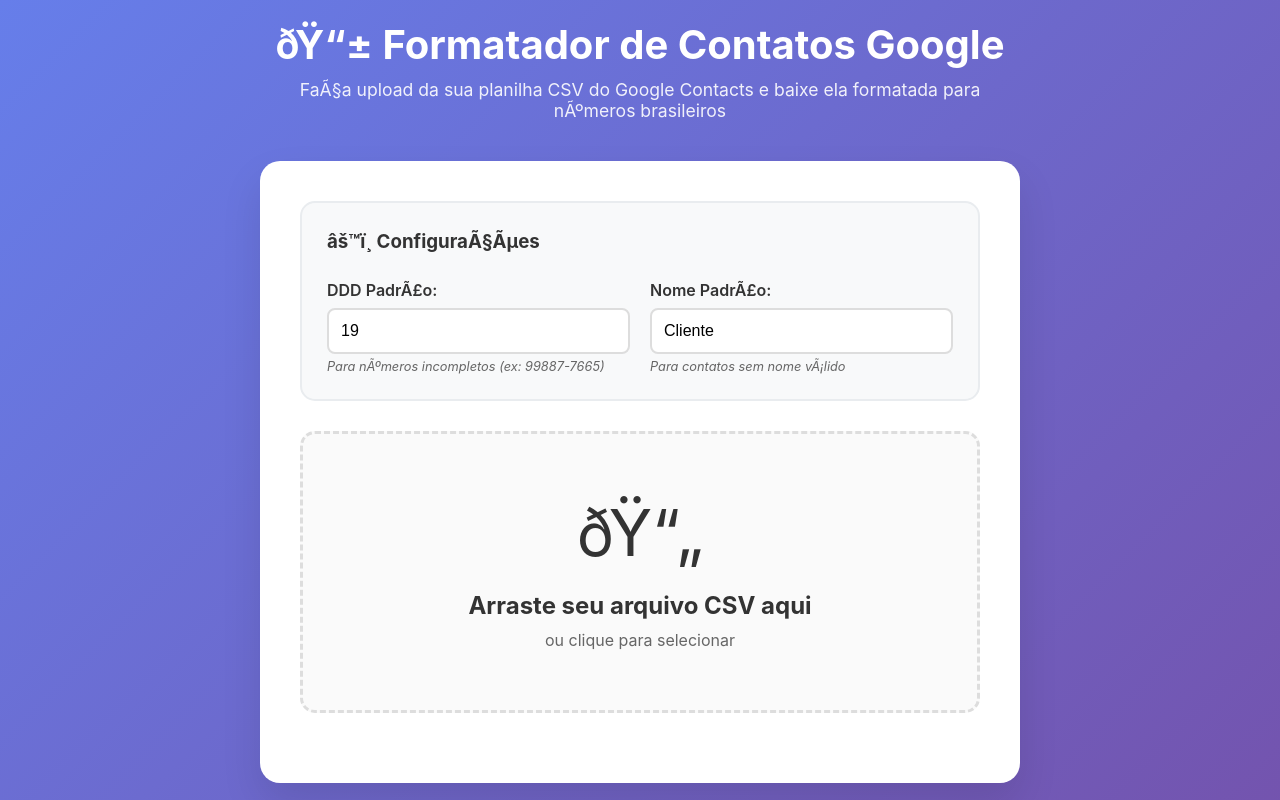
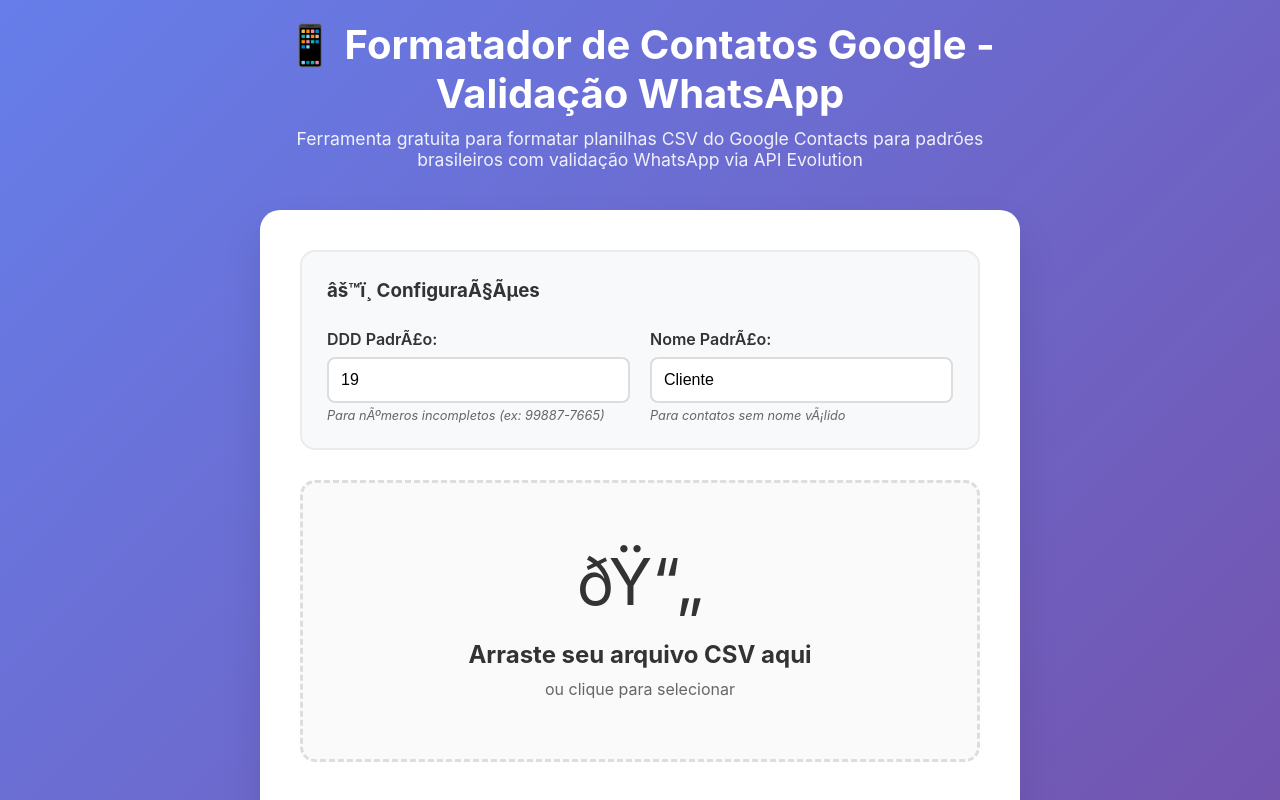
Before and after one commit to RelaxSolucoes/formatador-contatos-google, a plain HTML site: page index.html in a window 1280 px wide. Shown: the top 800 px of the page. Drawn offline with Linux system fonts and the light colour scheme.

Commit message:
Fix: Corrige tÃ­tulo e descriÃ§Ã£o principal

```diff
--- a/index.html
+++ b/index.html
@@ -71,8 +71,8 @@
 <body>
     <div class="container">
         <header>
-            <h1>ðŸ“± Formatador de Contatos Google</h1>
-            <p>FaÃ§a upload da sua planilha CSV do Google Contacts e baixe ela formatada para nÃºmeros brasileiros</p>
+            <h1>📱 Formatador de Contatos Google - Validação WhatsApp</h1>
+            <p>Ferramenta gratuita para formatar planilhas CSV do Google Contacts para padrões brasileiros com validação WhatsApp via API Evolution</p>
         </header>
 
         <main>
```
